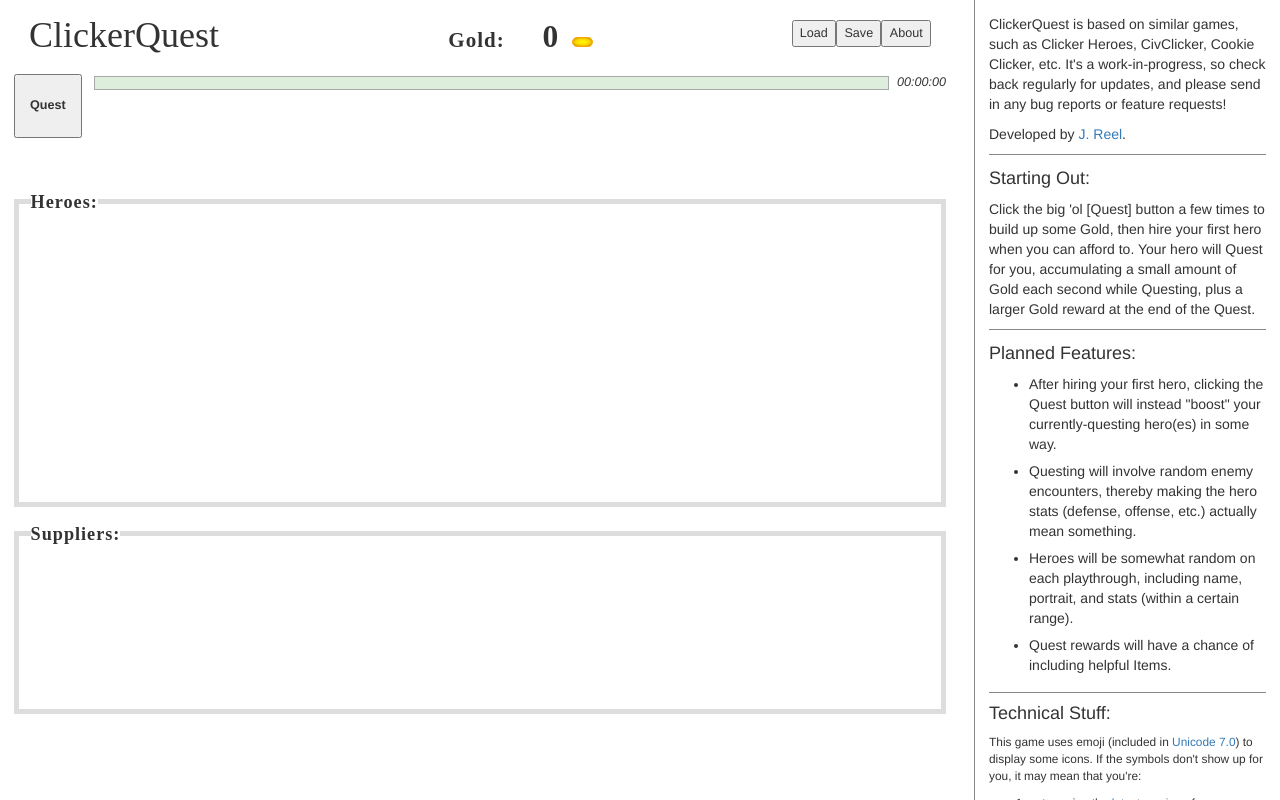
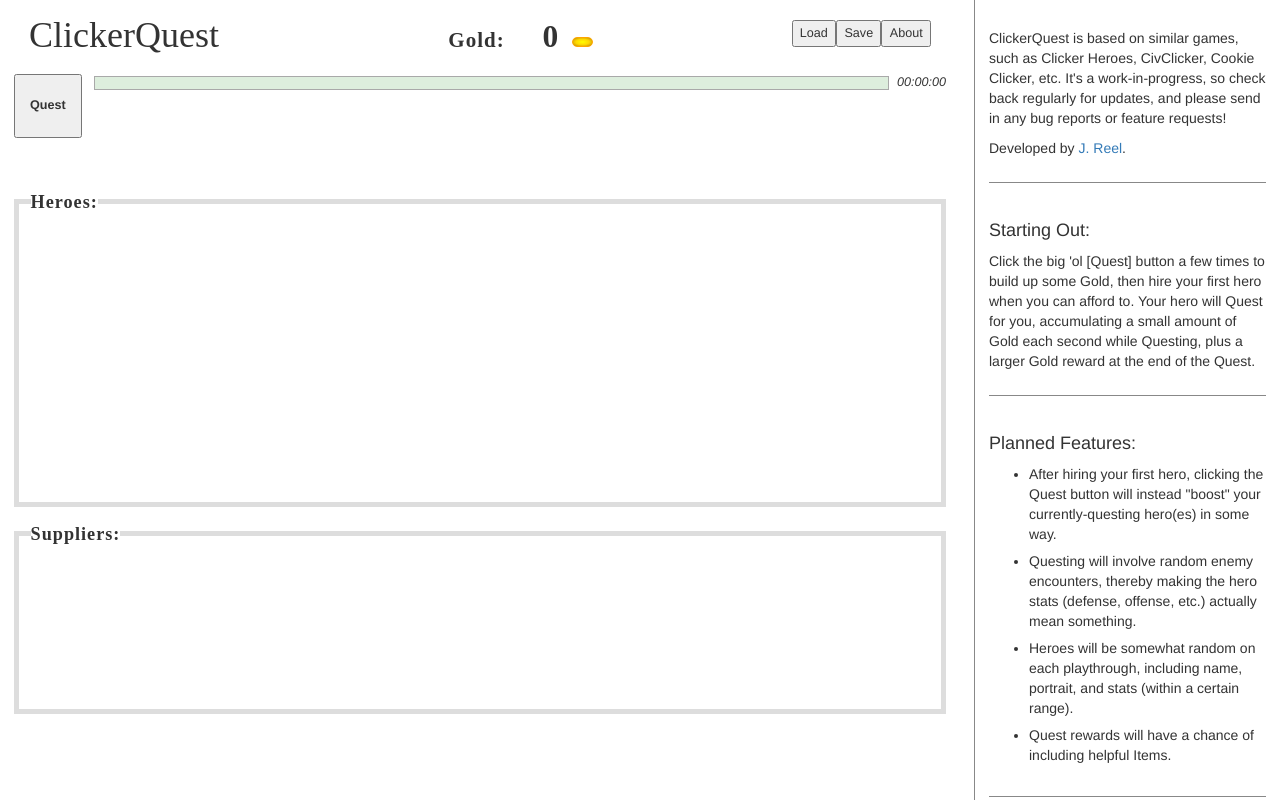
Before and after one commit to jreel/clicker, a plain HTML site: page index.html in a window 1280 px wide. Both pictures are taken after a click on the button "About". Drawn offline with nearby package versions, Linux system fonts and the light colour scheme; a web font is replaced by a local one.

Commit message:
updating 'about' documentation

```diff
--- a/layout.css
+++ b/layout.css
@@ -511,7 +511,7 @@ button.levelup, button.hire {
 
 #about div {
     border-bottom: 1px solid #888888;
-    padding-top: 1em 0;
+    padding: 1em 0;
     margin-top: 1em;
 }
 #about li {
```
